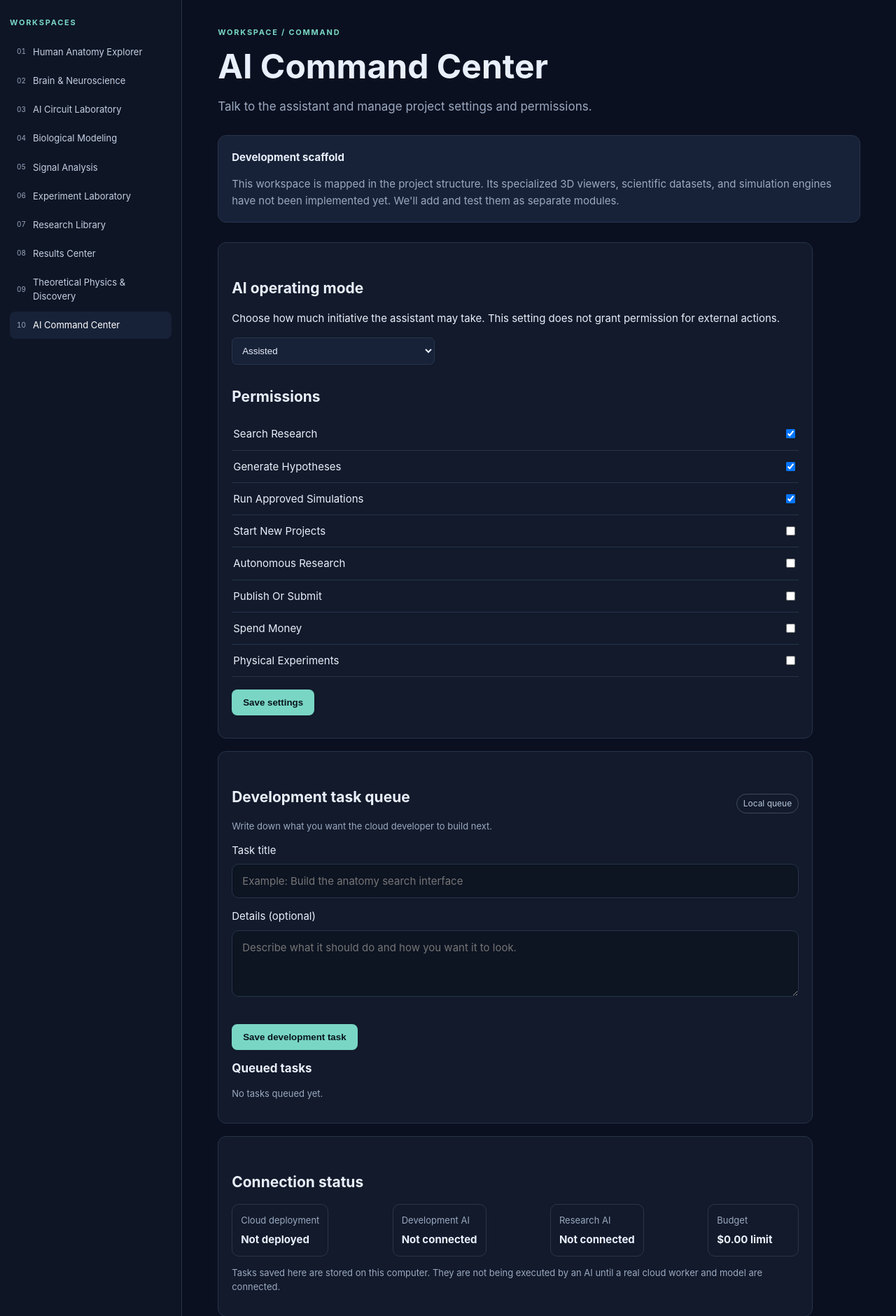
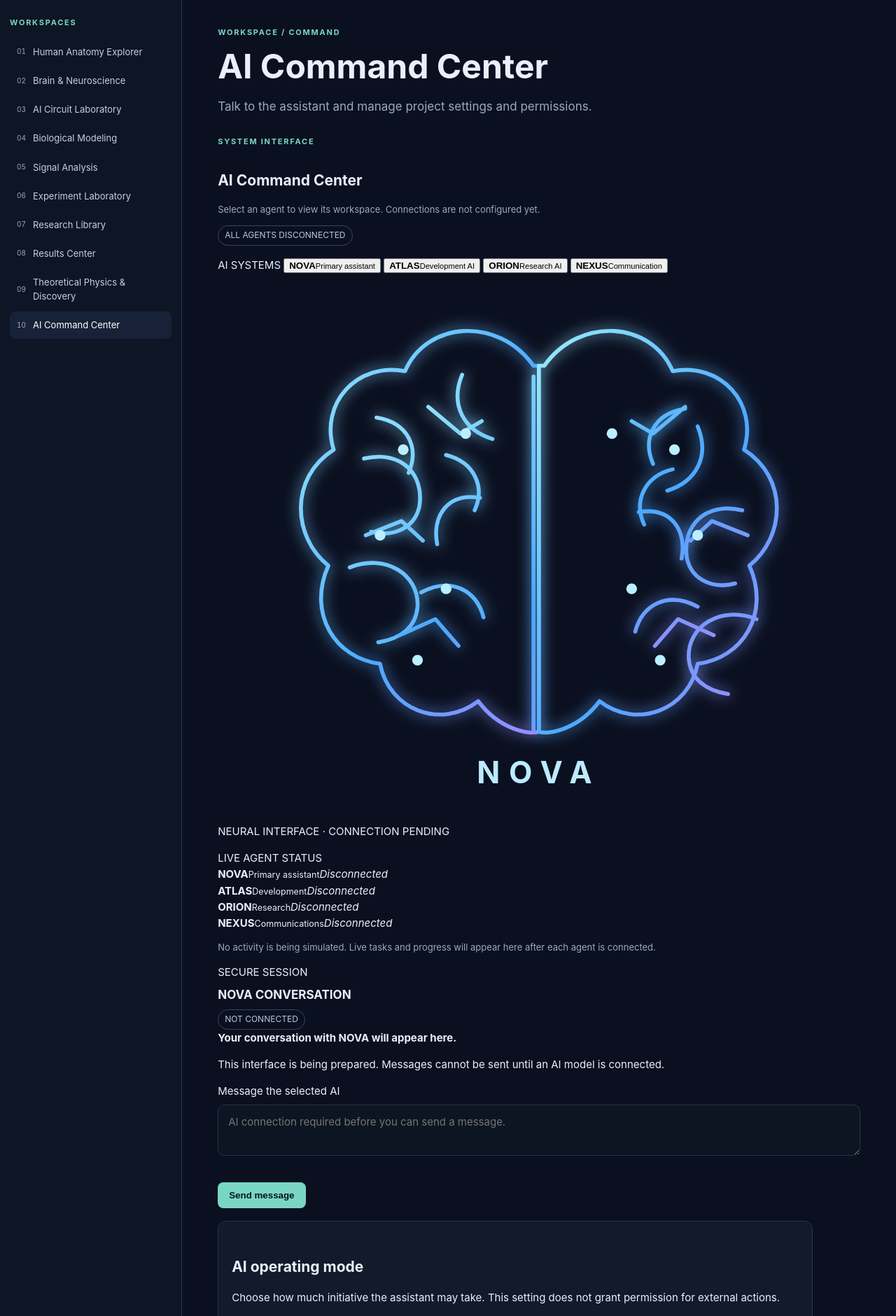
Before and after one commit to KyeButtler3603/NerveGear-Lab, a Flask app: page /page/command in a window 1280 px wide. Shown: the part 66-1946 px from the top of the page at 70% size. Run offline with Flask 3, Linux system fonts and the light colour scheme.

Commit message:
Build Page 10 AI command center interface

```diff
--- a/templates/page.html
+++ b/templates/page.html
@@ -4,11 +4,53 @@
 <div class="eyebrow">WORKSPACE / {{ page[0]|upper }}</div>
 <h1>{{ page[1] }}</h1>
 <p class="lead">{{ page[2] }}</p>
-<div class="notice">
-  <strong>Development scaffold</strong>
-  <p>This workspace is mapped in the project structure. Its specialized 3D viewers, scientific datasets, and simulation engines have not been implemented yet. We'll add and test them as separate modules.</p>
-</div>
 {% if page[0] == "command" %}
+  <section class="command-center" aria-label="NerveGear AI Command Center">
+    <div class="command-heading">
+      <div><span class="eyebrow">SYSTEM INTERFACE</span><h2>AI Command Center</h2><p class="muted">Select an agent to view its workspace. Connections are not configured yet.</p></div>
+      <span class="status-pill">ALL AGENTS DISCONNECTED</span>
+    </div>
+    <div class="command-layout">
+      <nav class="agent-selector" aria-label="Select AI agent">
+        <span class="mini-label">AI SYSTEMS</span>
+        <button class="agent-button selected" type="button" data-agent="NOVA" aria-pressed="true"><strong>NOVA</strong><small>Primary assistant</small></button>
+        <button class="agent-button" type="button" data-agent="ATLAS" aria-pressed="false"><strong>ATLAS</strong><small>Development AI</small></button>
+        <button class="agent-button" type="button" data-agent="ORION" aria-pressed="false"><strong>ORION</strong><small>Research AI</small></button>
+        <button class="agent-button" type="button" data-agent="NEXUS" aria-pressed="false"><strong>NEXUS</strong><small>Communication</small></button>
+      </nav>
+      <div class="brain-stage">
+        <div class="brain-glow"></div>
+        <svg class="brain-art" viewBox="0 0 360 300" role="img" aria-label="Stylized holographic brain labeled NOVA">
+          <defs><linearGradient id="brainStroke" x1="0" y1="0" x2="1" y2="1"><stop offset="0" stop-color="#9beaff"/><stop offset=".55" stop-color="#4da9ff"/><stop offset="1" stop-color="#9b8cff"/></linearGradient><filter id="brainGlow"><feGaussianBlur stdDeviation="4" result="blur"/><feMerge><feMergeNode in="blur"/><feMergeNode in="SourceGraphic"/></feMerge></filter></defs>
+          <g fill="none" stroke="url(#brainStroke)" stroke-width="2.2" stroke-linecap="round" stroke-linejoin="round" filter="url(#brainGlow)">
+            <path d="M177 52c-20-28-60-25-72 3-27-5-48 18-40 44-25 16-23 49-3 65-12 27 4 52 29 55 5 26 34 37 55 21 12 16 29 19 34 17V52z"/>
+            <path d="M183 52c20-28 60-25 72 3 27-5 48 18 40 44 25 16 23 49 3 65 12 27-4 52-29 55-5 26-34 37-55 21-12 16-29 19-34 17V52z"/>
+            <path d="M177 58v198M82 104c21-5 34 9 31 27-3 13-16 17-27 14m-12 20c20-8 39 4 38 22-1 12-10 18-22 20m-1-126c18 3 24 17 18 31m30-55c-7 17 1 31 17 36m-7 33c-18-3-27 10-24 26m-9 27c17-9 31-1 35 14m-21-91c16 4 22 18 16 31m118-57c-18 3-24 17-18 31m-8 27c18-3 27 10 24 26m9 27c-17-9-31-1-35 14m21-91c-16 4-22 18-16 31m30-55c7 17-1 31-17 36m42 11c-21-5-34 9-31 27 3 13 16 17 27 14m12 20c-20-8-39 4-38 22 1 12 10 18 22 20"/>
+            <path d="M118 75l18 15 12-7m-65 64 20-8 12 11m-13 53 20-9 13 15m127-134-18 15-12-7m65 64-20-8-12 11m13 53-20-9-13 15"/>
+          </g>
+          <g fill="#b9efff"><circle cx="104" cy="99" r="3"/><circle cx="139" cy="90" r="3"/><circle cx="91" cy="147" r="3"/><circle cx="128" cy="177" r="3"/><circle cx="112" cy="217" r="3"/><circle cx="256" cy="99" r="3"/><circle cx="221" cy="90" r="3"/><circle cx="269" cy="147" r="3"/><circle cx="232" cy="177" r="3"/><circle cx="248" cy="217" r="3"/></g>
+          <text x="180" y="286" text-anchor="middle" fill="#bdeaff" font-size="17" font-weight="700" letter-spacing="5">NOVA</text>
+        </svg>
+        <p class="brain-caption">NEURAL INTERFACE <span>·</span> CONNECTION PENDING</p>
+      </div>
+      <aside class="agent-status">
+        <span class="mini-label">LIVE AGENT STATUS</span>
+        {% for agent, role in [("NOVA","Primary assistant"),("ATLAS","Development"),("ORION","Research"),("NEXUS","Communications")] %}
+        <div class="agent-status-row"><span><i class="status-dot offline"></i><strong>{{ agent }}</strong><small>{{ role }}</small></span><em>Disconnected</em></div>
+        {% endfor %}
+        <p class="muted status-note">No activity is being simulated. Live tasks and progress will appear here after each agent is connected.</p>
+      </aside>
+    </div>
+    <section class="conversation-panel">
+      <div class="conversation-title"><div><span class="mini-label">SECURE SESSION</span><h3 id="active-agent-title">NOVA CONVERSATION</h3></div><span class="status-pill">NOT CONNECTED</span></div>
+      <div class="conversation-empty" id="conversation-empty"><strong>Your conversation with NOVA will appear here.</strong><p>This interface is being prepared. Messages cannot be sent until an AI model is connected.</p></div>
+      <form id="chat-form" class="chat-composer">
+        <label class="visually-hidden" for="chat-message">Message the selected AI</label>
+        <textarea id="chat-message" rows="2" maxlength="2000" placeholder="AI connection required before you can send a message." disabled></textarea>
+        <button class="primary" type="submit" disabled>Send message</button>
+      </form>
+    </section>
+  </section>
   <section class="panel">
     <h2>AI operating mode</h2>
     <p>Choose how much initiative the assistant may take. This setting does not grant permission for external actions.</p>
@@ -20,83 +62,59 @@
     <h2>Permissions</h2>
     <div id="permissions">
       {% for key, value in settings.permissions.items() %}
-      <label class="toggle-row">
-        <span>{{ key.replace("_", " ").title() }}</span>
-        <input type="checkbox" data-permission="{{ key }}" {% if value %}checked{% endif %}>
-      </label>
+      <label class="toggle-row"><span>{{ key.replace("_", " ").title() }}</span><input type="checkbox" data-permission="{{ key }}" {% if value %}checked{% endif %}></label>
       {% endfor %}
     </div>
     <button class="primary" id="save-settings">Save settings</button>
     <p id="save-status" class="muted" aria-live="polite"></p>
   </section>
   <section class="panel">
-    <div class="section-heading"><div><h2>Development task queue</h2><p class="muted">Write down what you want the cloud developer to build next.</p></div><span class="status-pill">Local queue</span></div>
-    <label for="task-title">Task title</label>
-    <input id="task-title" type="text" maxlength="120" placeholder="Example: Build the anatomy search interface">
-    <label for="task-details">Details (optional)</label>
-    <textarea id="task-details" rows="3" maxlength="2000" placeholder="Describe what it should do and how you want it to look."></textarea>
-    <button class="primary" id="queue-task">Save development task</button>
-    <p id="task-status" class="muted" aria-live="polite"></p>
-    <h3>Queued tasks</h3>
-    <div id="task-list">
-      {% for task in tasks %}
-      <article class="activity-item"><strong>{{ task.title }}</strong><span class="status-pill">{{ task.status.replace('_', ' ') }}</span><p>{{ task.details }}</p><small>{{ task.note }}</small></article>
-      {% else %}<p class="muted">No tasks queued yet.</p>{% endfor %}
-    </div>
+    <div class="section-heading"><div><h2>Development task queue</h2><p class="muted">Save ideas for ATLAS. Tasks remain local until a development AI is connected.</p></div><span class="status-pill">LOCAL QUEUE</span></div>
+    <label for="task-title">Task title</label><input id="task-title" type="text" maxlength="120" placeholder="Example: Build the anatomy search interface">
+    <label for="task-details">Details (optional)</label><textarea id="task-details" rows="3" maxlength="2000" placeholder="Describe what it should do and how you want it to look."></textarea>
+    <button class="primary" id="queue-task">Save development task</button><p id="task-status" class="muted" aria-live="polite"></p>
+    <h3>Queued tasks</h3><div id="task-list">{% for task in tasks %}<article class="activity-item"><strong>{{ task.title }}</strong><span class="status-pill">{{ task.status.replace("_", " ") }}</span><p>{{ task.details }}</p><small>{{ task.note }}</small></article>{% else %}<p class="muted">No tasks queued yet.</p>{% endfor %}</div>
   </section>
   <section class="panel">
-    <h2>Connection status</h2>
-    <div class="status-grid">
-      <div><span class="muted">Cloud deployment</span><strong>Not deployed</strong></div>
-      <div><span class="muted">Development AI</span><strong>Not connected</strong></div>
-      <div><span class="muted">Research AI</span><strong>Not connected</strong></div>
-      <div><span class="muted">Budget</span><strong>$0.00 limit</strong></div>
-    </div>
-    <p class="muted">Tasks saved here are stored on this computer. They are not being executed by an AI until a real cloud worker and model are connected.</p>
+    <h2>System controls and approvals</h2>
+    <div class="status-grid"><div><span class="muted">Cloud development</span><strong>Not connected</strong></div><div><span class="muted">Research services</span><strong>Not connected</strong></div><div><span class="muted">Pending approvals</span><strong>None recorded</strong></div><div><span class="muted">Budget limit</span><strong>$0.00</strong></div></div>
+    <p class="muted">Spending, publishing, external account connections, physical experiments, and major site changes remain subject to your approval. No paid services or automatic billing are enabled.</p>
   </section>
+{% else %}
+  <div class="notice"><strong>Development scaffold</strong><p>This workspace is mapped in the project structure. Its specialized 3D viewers, scientific datasets, and simulation engines have not been implemented yet. We'll add and test them as separate modules.</p></div>
+  <section class="panel"><h2>Planned capabilities</h2><ul><li>Dedicated tools and data models for this scientific area.</li><li>AI explanations with clear evidence and uncertainty labels.</li><li>Saved projects, experiment settings, and reproducible results.</li></ul></section>
 {% endif %}
-<section class="panel">
-  <h2>Planned capabilities</h2>
-  <ul>
-    <li>Dedicated tools and data models for this scientific area.</li>
-    <li>AI explanations with clear evidence and uncertainty labels.</li>
-    <li>Saved projects, experiment settings, and reproducible results.</li>
-  </ul>
-</section>
 <script>
+document.querySelectorAll("[data-agent]").forEach(button => button.addEventListener("click", () => {
+  document.querySelectorAll("[data-agent]").forEach(item => { item.classList.remove("selected"); item.setAttribute("aria-pressed", "false"); });
+  button.classList.add("selected"); button.setAttribute("aria-pressed", "true");
+  const agent = button.dataset.agent;
+  document.getElementById("active-agent-title").textContent = agent + " CONVERSATION";
+  document.getElementById("conversation-empty").innerHTML = "<strong>Your conversation with " + agent + " will appear here.</strong><p>This interface is being prepared. Messages cannot be sent until an AI model is connected.</p>";
+}));
+document.getElementById("chat-form")?.addEventListener("submit", event => event.preventDefault());
 document.getElementById("save-settings")?.addEventListener("click", async () => {
-  const mode = document.getElementById("mode").value;
-  const permissions = {};
-  document.querySelectorAll("[data-permission]").forEach(el => {
-    permissions[el.dataset.permission] = el.checked;
-  });
-  const response = await fetch("/api/settings", {
-    method: "POST",
-    headers: {"Content-Type": "application/json"},
-    body: JSON.stringify({mode, permissions})
-  });
-  const data = await response.json();
-  document.getElementById("save-status").textContent =
-    response.ok ? "Settings saved locally." : "Could not save settings.";
+  const mode = document.getElementById("mode").value, permissions = {};
+  document.querySelectorAll("[data-permission]").forEach(el => { permissions[el.dataset.permission] = el.checked; });
+  try {
+    const response = await fetch("/api/settings", {method:"POST",headers:{"Content-Type":"application/json"},body:JSON.stringify({mode,permissions})});
+    document.getElementById("save-status").textContent = response.ok ? "Settings saved locally." : "Could not save settings.";
+  } catch { document.getElementById("save-status").textContent = "Could not reach the settings service."; }
 });
-
 document.getElementById("queue-task")?.addEventListener("click", async () => {
-  const title = document.getElementById("task-title").value.trim();
-  const details = document.getElementById("task-details").value.trim();
-  const status = document.getElementById("task-status");
+  const title = document.getElementById("task-title").value.trim(), details = document.getElementById("task-details").value.trim(), status = document.getElementById("task-status");
   if (!title) { status.textContent = "Please enter a task title."; return; }
-  const response = await fetch("/api/tasks", {method:"POST", headers:{"Content-Type":"application/json"}, body:JSON.stringify({title, details})});
-  const task = await response.json();
-  if (!response.ok) { status.textContent = task.error || "Could not save task."; return; }
-  status.textContent = "Task saved locally. It will wait until the development AI is connected.";
-  const item = document.createElement("article");
-  item.className = "activity-item";
-  const heading = document.createElement("strong"); heading.textContent = task.title;
-  const note = document.createElement("p"); note.textContent = task.note;
-  item.append(heading, note);
-  document.getElementById("task-list").prepend(item);
-  document.getElementById("task-title").value = "";
-  document.getElementById("task-details").value = "";
+  try {
+    const response = await fetch("/api/tasks", {method:"POST",headers:{"Content-Type":"application/json"},body:JSON.stringify({title,details})});
+    const task = await response.json();
+    if (!response.ok) { status.textContent = task.error || "Could not save task."; return; }
+    status.textContent = "Task saved locally. It will wait until the development AI is connected.";
+    const item = document.createElement("article"); item.className = "activity-item";
+    const heading = document.createElement("strong"); heading.textContent = task.title;
+    const note = document.createElement("p"); note.textContent = task.note;
+    item.append(heading,note); document.getElementById("task-list").prepend(item);
+    document.getElementById("task-title").value = ""; document.getElementById("task-details").value = "";
+  } catch { status.textContent = "Could not reach the task service."; }
 });
 </script>
 {% endblock %}
```
